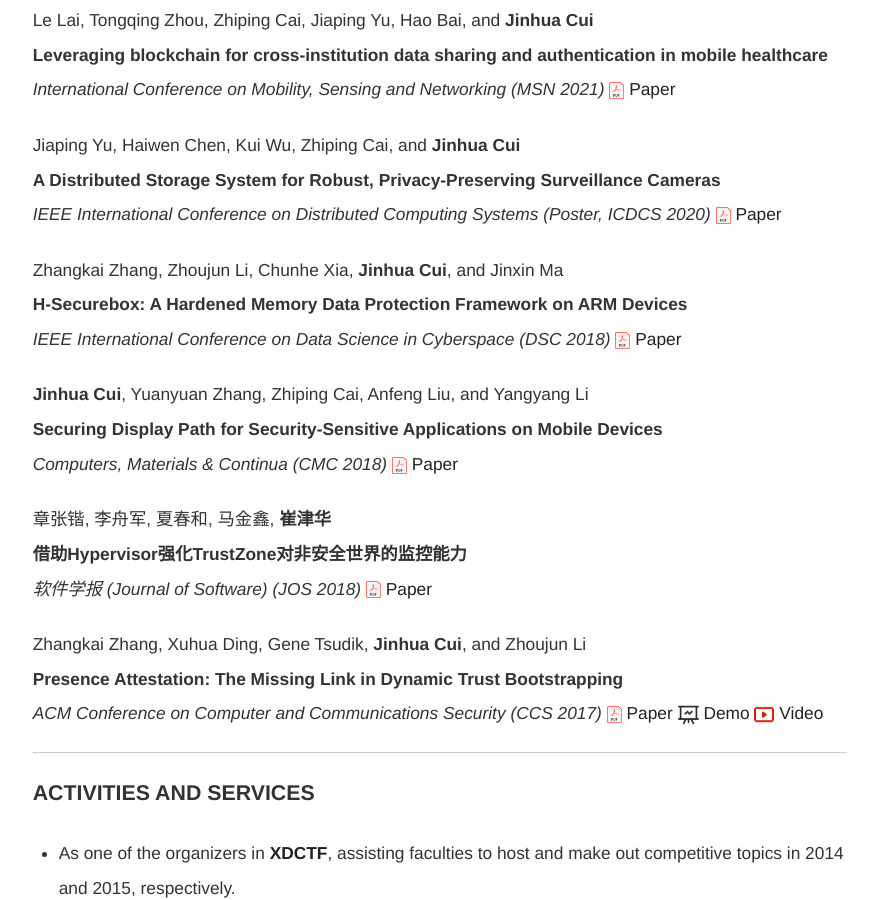
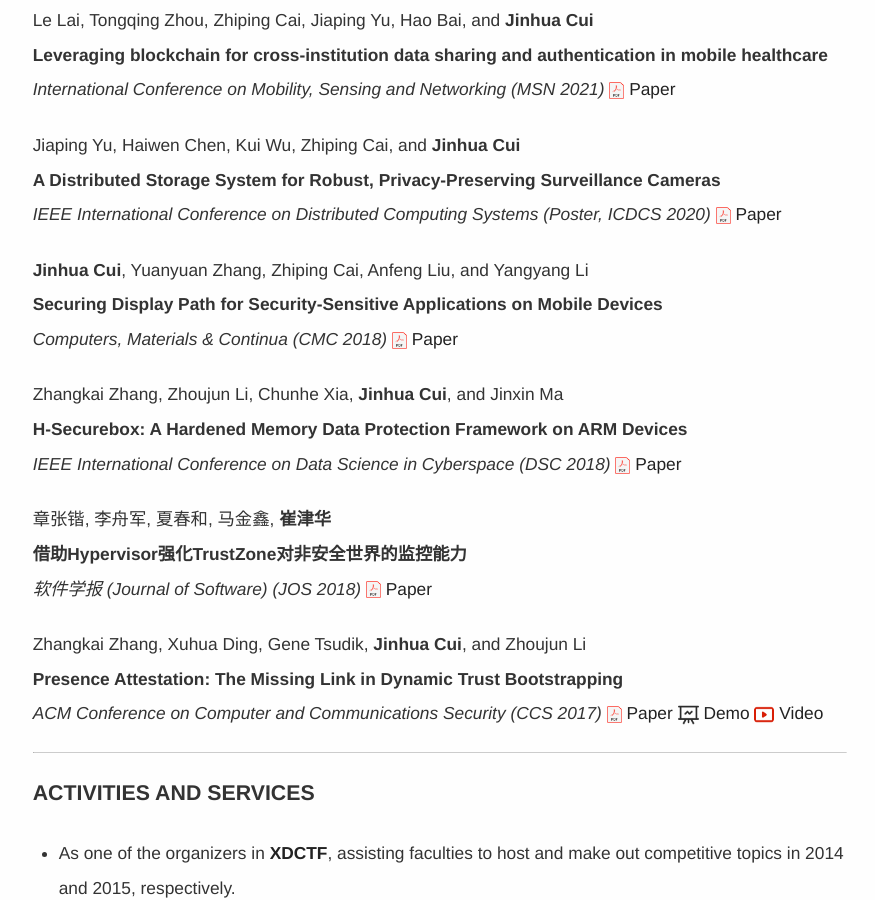
Before and after one commit to cimcs/cimcs.github.io, a Jekyll site: the page built from research.md, in a window 1280 px wide and 900 px high, scrolled down 692 px. Shown: the whole window, without its empty margins (200-1075 px from the left). Built offline with Jekyll 4.4.1, drawn with Linux system fonts in a browser that asks for light colours; comment, search, counter and statistics services are not loaded; part of the change alters nothing that is shown.

Commit message:
Update cv.yml

```diff
--- a/_data/cv.yml
+++ b/_data/cv.yml
@@ -226,13 +226,6 @@ publications:
       #       url:  https://github.com/ratel-enclave/ratel-enclave.github.io
       #     - name: UploadVR
       #       url:  https://uploadvr.com/oc6-quest-passthrough/?fbclid=IwAR1uZPB9ODf76lw7p3rNlM_A4lK0EcS1yQfCpdly5uRiCMj3XiqrrM1ohco
-    - title:   "H-Securebox: A Hardened Memory Data Protection Framework on ARM Devices"
-      author:  Zhangkai Zhang, Zhoujun Li, Chunhe Xia, **Jinhua Cui**, and Jinxin Ma
-      journal: IEEE International Conference on Data Science in Cyberspace
-      url:     https://ieeexplore.ieee.org/document/8411874
-      doi:     10.1109/DSC.2018.00053
-      note:
-      year:    (DSC 2018)
     - title:   "Securing Display Path for Security-Sensitive Applications on Mobile Devices"
       author:  "**Jinhua Cui**, Yuanyuan Zhang, Zhiping Cai, Anfeng Liu, and Yangyang Li"
       journal: Computers, Materials & Continua
@@ -243,6 +236,13 @@ publications:
       # media:
       #   - name: TechCrunch
       #     url:  https://techcrunch.com/2017/10/23/the-dream-of-customizable-virtual-3d-foliage-is-alive-at-disney/
+    - title:   "H-Securebox: A Hardened Memory Data Protection Framework on ARM Devices"
+      author:  Zhangkai Zhang, Zhoujun Li, Chunhe Xia, **Jinhua Cui**, and Jinxin Ma
+      journal: IEEE International Conference on Data Science in Cyberspace
+      url:     https://ieeexplore.ieee.org/document/8411874
+      doi:     10.1109/DSC.2018.00053
+      note:
+      year:    (DSC 2018)
     - title:   "借助Hypervisor强化TrustZone对非安全世界的监控能力"
       # author:  Shweta Shinde\*, **Jinhua Cui\***, Satyaki Sen, Pinghai Yuan, and Prateek Saxena
       author:  章张锴, 李舟军, 夏春和, 马金鑫, **崔津华**
```
